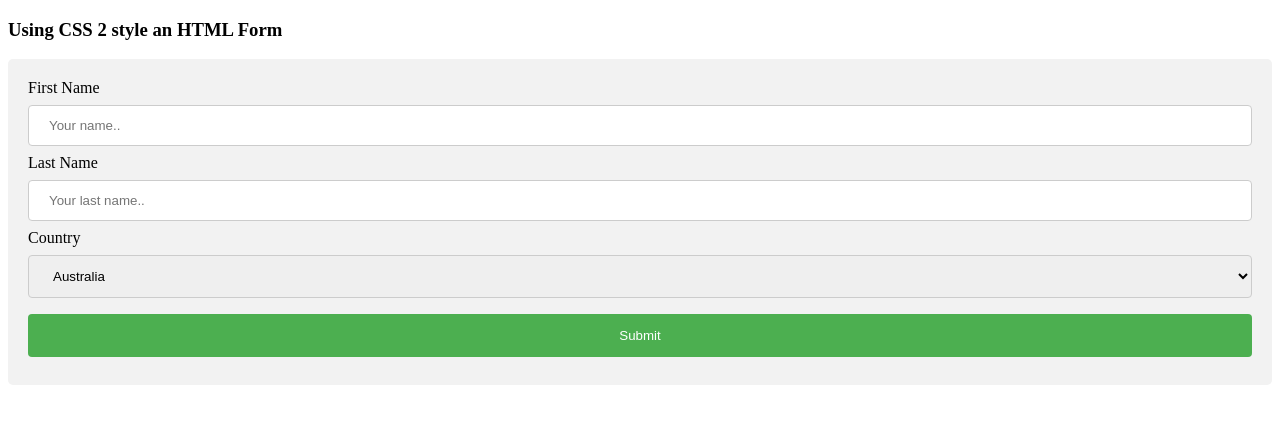
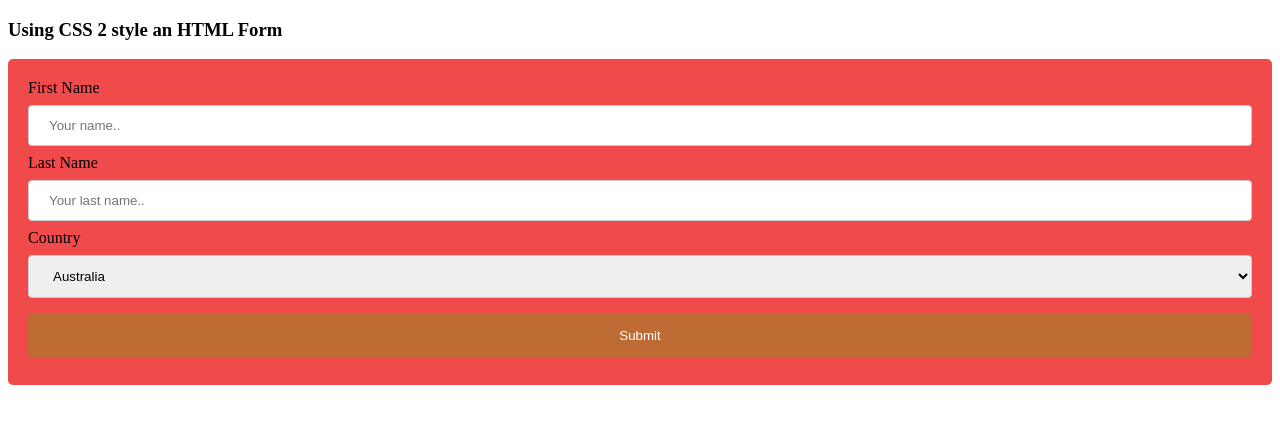
Before and after one commit to ZacBlyth/Part1Aessessment1, a plain HTML site: page index.html in a window 1280 px wide. Drawn offline with Linux system fonts and the light colour scheme.

Commit message:
Update index.html
changed some colors

```diff
--- a/index.html
+++ b/index.html
@@ -13,7 +13,7 @@ input[type=text], select {
 
 input[type=submit] {
   width: 100%;
-  background-color: #4CAF50;
+  background-color: #be6b33;
   color: white;
   padding: 14px 20px;
   margin: 8px 0;
@@ -23,12 +23,12 @@ input[type=submit] {
 }
 
 input[type=submit]:hover {
-  background-color: #45a049;
+  background-color: #3094af;
 }
 
 div {
   border-radius: 5px;
-  background-color: #f2f2f2;
+  background-color: #f14a4a;
   padding: 20px;
 }
 </style>
```
